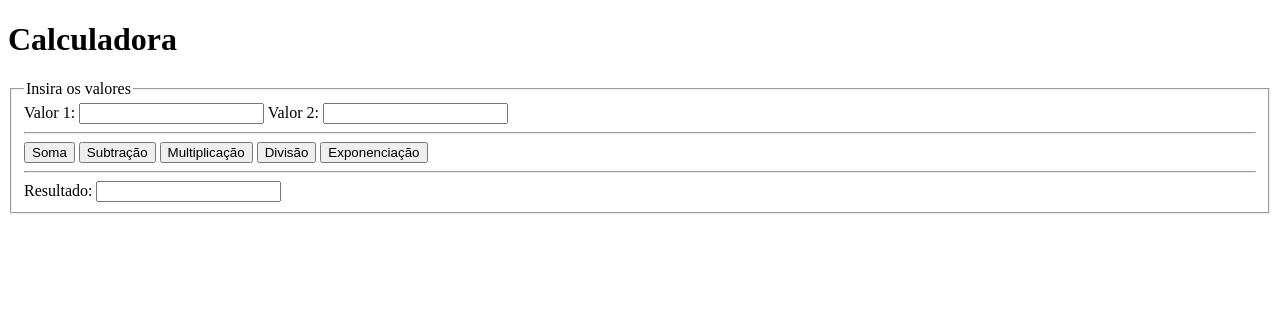
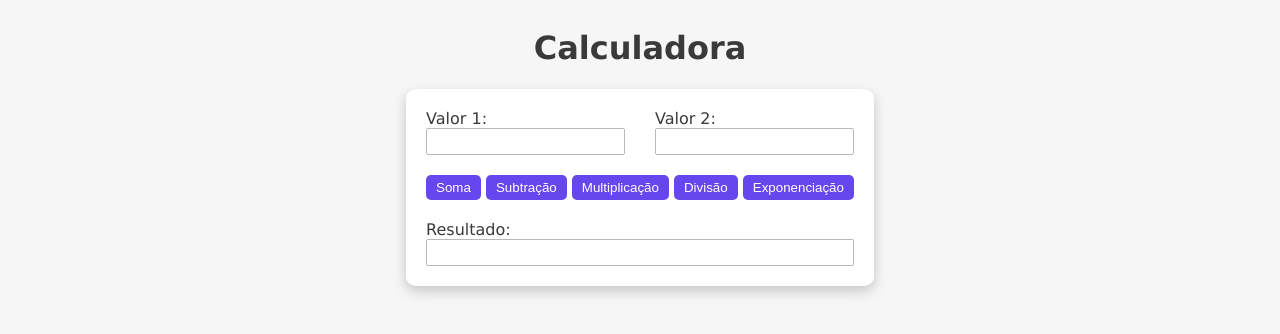
Before and after one commit to AnaPaulaFertigBastos/desenvolv-2025, a PHP site: page / in a window 1280 px wide. Shown: the top 334 px of the page. Run offline with PHP 8.4, Linux system fonts and the light colour scheme.

Commit message:
estilo na calculadora

```diff
--- a/aula05/pratica01/calculadora.js
+++ b/aula05/pratica01/calculadora.js
@@ -18,6 +18,7 @@ function soma(){
   let resultado = valor1 + valor2;
 
   document.getElementById("resultado").value = resultado;
+  document.getElementById("operacao").innerHTML = "+";
 }
 
 function subtracao(){
@@ -25,6 +26,7 @@ function subtracao(){
   let resultado = valor1 - valor2;
 
   document.getElementById("resultado").value = resultado;
+  document.getElementById("operacao").innerHTML = "-";
 }
 
 function multiplicacao(){
@@ -32,13 +34,18 @@ function multiplicacao(){
   let resultado = valor1 * valor2;
 
   document.getElementById("resultado").value = resultado;
+  document.getElementById("operacao").innerHTML = "x";
 }
 
 function divisao(){
   let [valor1, valor2] = getValor();
-  let resultado = valor1 / valor2;
+  let resultado = 0
+  if (valor2 != 0) {
+    resultado = valor1 / valor2;
+  }
 
   document.getElementById("resultado").value = resultado;
+  document.getElementById("operacao").innerHTML = "\u00F7";
 }
 
 function exponenciacao(){
@@ -46,6 +53,8 @@ function exponenciacao(){
   let resultado = valor1 ** valor2;
 
   document.getElementById("resultado").value = resultado;
+  document.getElementById("operacao").innerHTML = "^";
+
 }
 
 function definirCss() {
--- a/aula05/pratica01/index.html
+++ b/aula05/pratica01/index.html
@@ -8,25 +8,35 @@
   <script src="calculadora.js" defer></script>
 </head>
 <body>
-  <h1>Calculadora</h1>
-  <fieldset>
-    <legend>Insira os valores</legend>
+
+  <div id="calculadora-container">
+    <h1 id="calculadora-titulo">Calculadora</h1>
+    <fieldset id="valores-container">
+
+      <div id="escolha-valores-container">
+        <div>
           <label for="valor1">Valor 1:</label>
           <input name="valor1" id="valor1" type="number" step="0.1">
-
+        </div>
+        <div>
+          <span id="operacao"></span>
+        </div>
+        <div>
           <label for="valor2">Valor 2:</label>
           <input name="valor2" id="valor2" type="number" step="0.1">
+        </div>
+      </div>
 
-    <hr>
-
+      <div id="operacoes">
         <button type="button" id="soma">Soma</button>
         <button type="button" id="subtracao">Subtração</button>
         <button type="button" id="multiplicacao">Multiplicação</button>
         <button type="button" id="divisao">Divisão</button>
         <button type="button" id="exponenciacao">Exponenciação</button>
-    <hr>
+      </div>
       <label for="resultado">Resultado:</label>
       <input type="number" name="resultado" id="resultado">
     </fieldset>
+  </div>
 </body>
 </html>
--- a/aula05/pratica01/style.css
+++ b/aula05/pratica01/style.css
@@ -1,3 +1,10 @@
+
+body {
+  font-family: 'Lucida Sans', 'Lucida Sans Regular', 'Lucida Grande', 'Lucida Sans Unicode', Geneva, Verdana, sans-serif;
+  color: rgb(58, 58, 58);
+  background-color: rgb(247, 246, 246);
+}
+
 .resultado-negativo {
   background-color: rgb(221, 126, 126);
 }
@@ -9,3 +16,77 @@
 .resultado-positivo {
   background-color: rgb(117, 192, 117);
 }
+
+#calculadora-container {
+  display: flex;
+  margin: auto;
+  flex-direction: column;
+  width: 500px;
+
+}
+
+#valores-container {
+  border-radius: 10px;
+  border: 0px;
+  box-shadow: 0 5px 13px rgba(0, 0, 0, 0.2);
+  padding: 20px;
+  display: flex;
+  flex-direction: column;
+  margin: auto;
+  background-color: white;
+}
+
+#calculadora-titulo {
+  display: flex;
+  justify-content: center;
+}
+
+#escolha-valores-container {
+  display: flex;
+  flex-direction: row;
+  justify-content: space-between;
+  align-items: flex-end;
+}
+
+#escolha-valores-container > div {
+  display: flex;
+  flex-direction: column;
+
+  justify-content: center;
+}
+
+#calculadora-container input {
+  border-radius: 2px;
+  border: 1px solid rgb(185, 185, 185);
+  padding: 5px 10px 5px 10px;
+  color: rgb(99, 98, 98);
+}
+
+#escolha-valores-container input {
+  max-width: 200px;
+}
+
+#operacoes {
+  margin-top: 20px;
+  margin-bottom: 20px;
+}
+
+#operacoes button {
+  background-color: #6647EE;
+  color: white;
+  padding: 5px 10px 5px 10px;
+  border-radius: 5px;
+  border: none;
+  transition: all 0.3s ease;
+  cursor: pointer;
+}
+
+#operacoes button:hover {
+  transform: scale(1.03);
+}
+
+#operacao {
+  font-size: 25px;
+  display: flex;
+
+}
```
Lines whose indentation alone changed are shown as unchanged.
